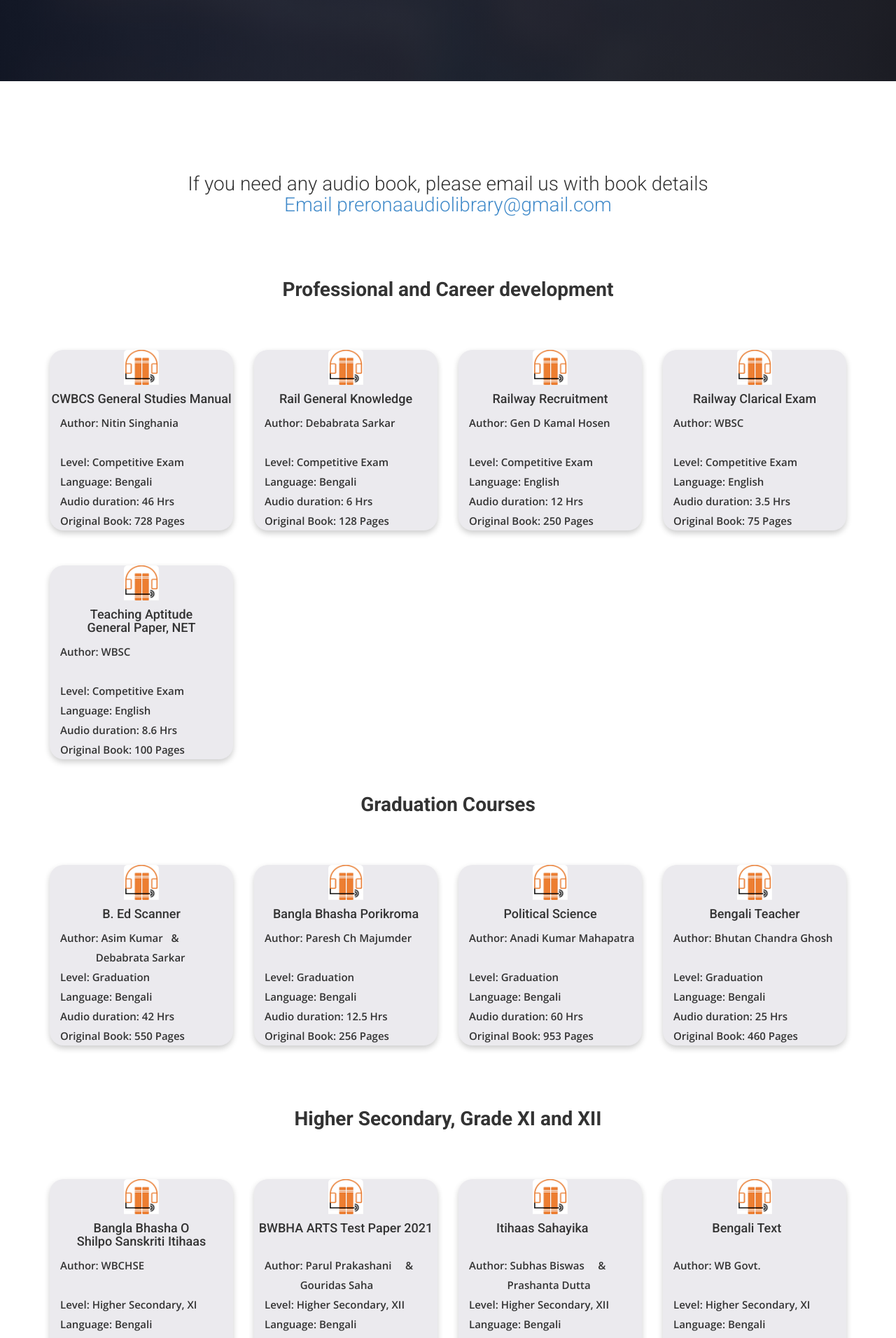
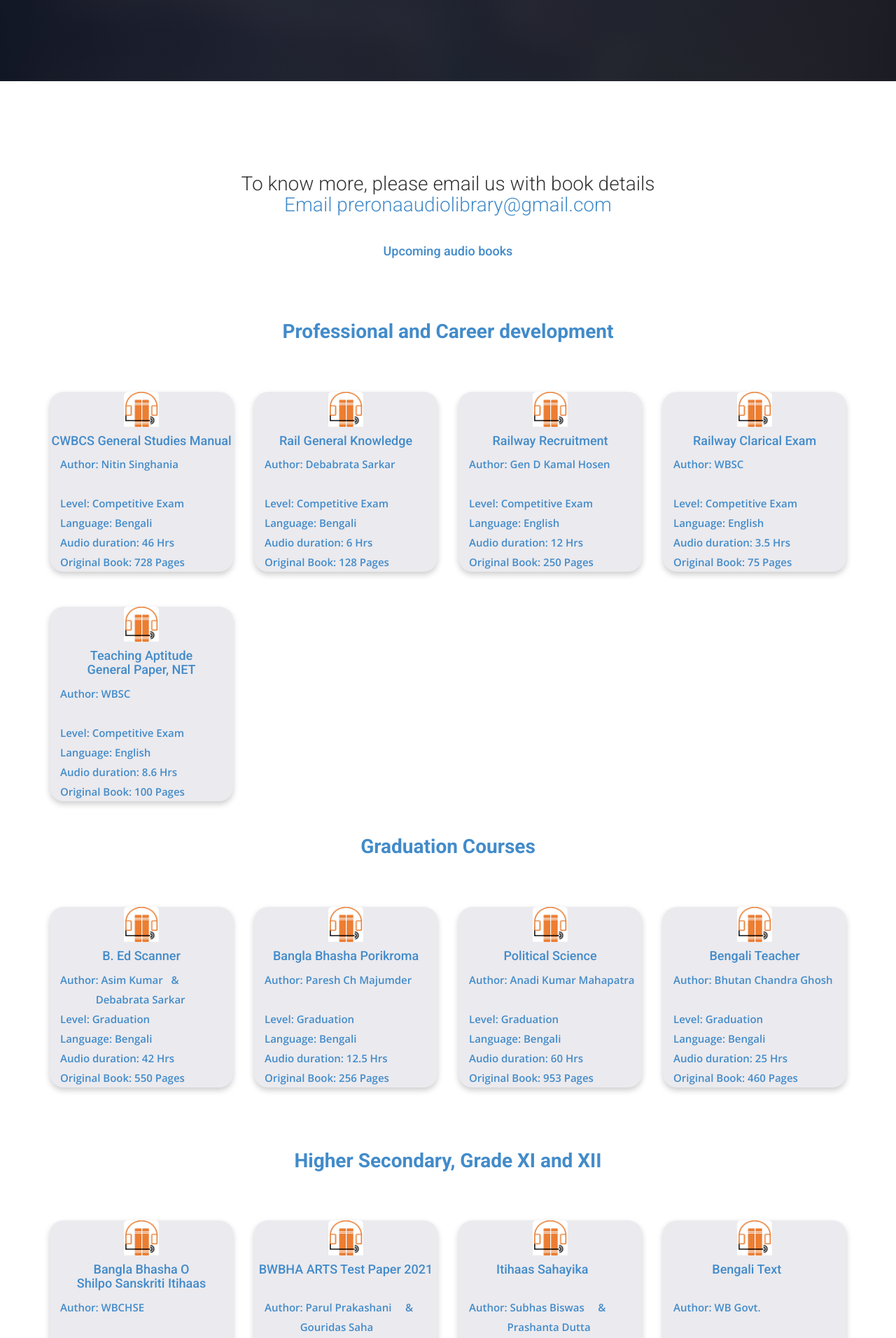
Before and after one commit to rajibmaitra/voiceofbooks, a Jekyll site: the page built from audiobooks.html, in a window 1280 px wide. Shown: the part 314-2226 px from the top of the page at 70% size. Built offline with Jekyll 4.4.1, drawn with Linux system fonts in a browser that asks for light colours; nearby versions of some CDN libraries; some web fonts are replaced; comment, search, counter and statistics services are not loaded; a style sheet for code colours, icons or effects is not loaded.

Commit message:
added adopt a book

```diff
--- a/_includes/audiobooklist.html
+++ b/_includes/audiobooklist.html
@@ -4,9 +4,12 @@
       <div class="row">
         <div class="section-title">
           <br>
-          <h3>If you need any audio book, please email us with book details <br>
+          <h3>To know more, please email us with book details <br>
             <a href="mailto:preronaaudiolibrary@gmail.com?cc=rajibxmaitra@gmail.com&bcc=rajibxmaitra@gmail.com&subject=Your%20subject&body=Body-goes-here">Email preronaaudiolibrary@gmail.com</a>
           </h3>
+          <br>
+          <h4> <a href="adoptabook.html" > Upcoming audio books
+          </h4>
         </div>
       </div>
 
--- a/_includes/get-inv-list.html
+++ b/_includes/get-inv-list.html
@@ -12,8 +12,9 @@
       <!-- 1st row -->
       <div class="row ">
         <div class="col-sm-4">
-          <a href="https://docs.google.com/spreadsheets/d/e/2PACX-1vSDAYNTmyCj9e8MqkSrmUuaN2KP9rEMql9gJAumsPiIlAhTUQufRpIfAt84ulf8G9EQHXVNg7E2SrRB/pubhtml?gid=1842909539&single=true">
-           <div class="card">
+          <!--<a href="https://docs.google.com/spreadsheets/d/e/2PACX-1vSDAYNTmyCj9e8MqkSrmUuaN2KP9rEMql9gJAumsPiIlAhTUQufRpIfAt84ulf8G9EQHXVNg7E2SrRB/pubhtml?gid=1842909539&single=true"> -->
+            <a href="adoptabook.html">
+            <div class="card">
            <h2>Adopt an Audio Book</h2>
            <h3>Rs, 4000</h3>
             <img src="img/logo-small.png" alt="Books" style="width:33%">
--- a/css/style.css
+++ b/css/style.css
@@ -896,3 +896,56 @@
   padding-left: 15px;
   text-align: left;
 }
+
+
+
+/*---------------------------------------------
+					Adopt a book script
+-----------------------------------------------*/
+
+
+
+.container1{
+  width: 80%;
+  margin: auto;
+  padding-top: 20px;
+  display: flex;
+  flex-wrap: wrap;
+  justify-content: center;
+}
+.boxes{
+  border: 2px solid rgb(227, 252, 227);
+  border-radius: 20px; /* 5px rounded corners */
+  width: 300px;
+  height: 300px;
+  display: flex;
+  flex-direction: column;
+  margin: 5px;
+  align-items: center;
+  box-shadow: 0 0 10px silver;
+  transition: 300ms all;
+  background-size: cover;
+  background-position: center;
+  /*background-color: #334145; */
+}
+.box-content{
+  background-color: white;
+  padding: 10px 5px;
+  text-align: center;
+  width: 100%;
+  transition: 300ms all;
+  border-radius: 20px; /* 5px rounded corners */
+}
+.boxes:hover {
+  transform: scale(1.1);
+}
+/*---------------------------------------------
+  part of boxes
+  justify-content: flex-end;
+
+
+.boxes:hover .box-content{
+  background-color: transparent;
+  color: white;
+}
+-------------------------------------------*/
```
Also changed, not shown: _includes/adoptabooklist.html (added, +21 -0 lines), _includes/home-testimonials.html (+10 -10 lines), adoptabook.html (added, +28 -0 lines), js/script.js (added, +45 -0 lines).
